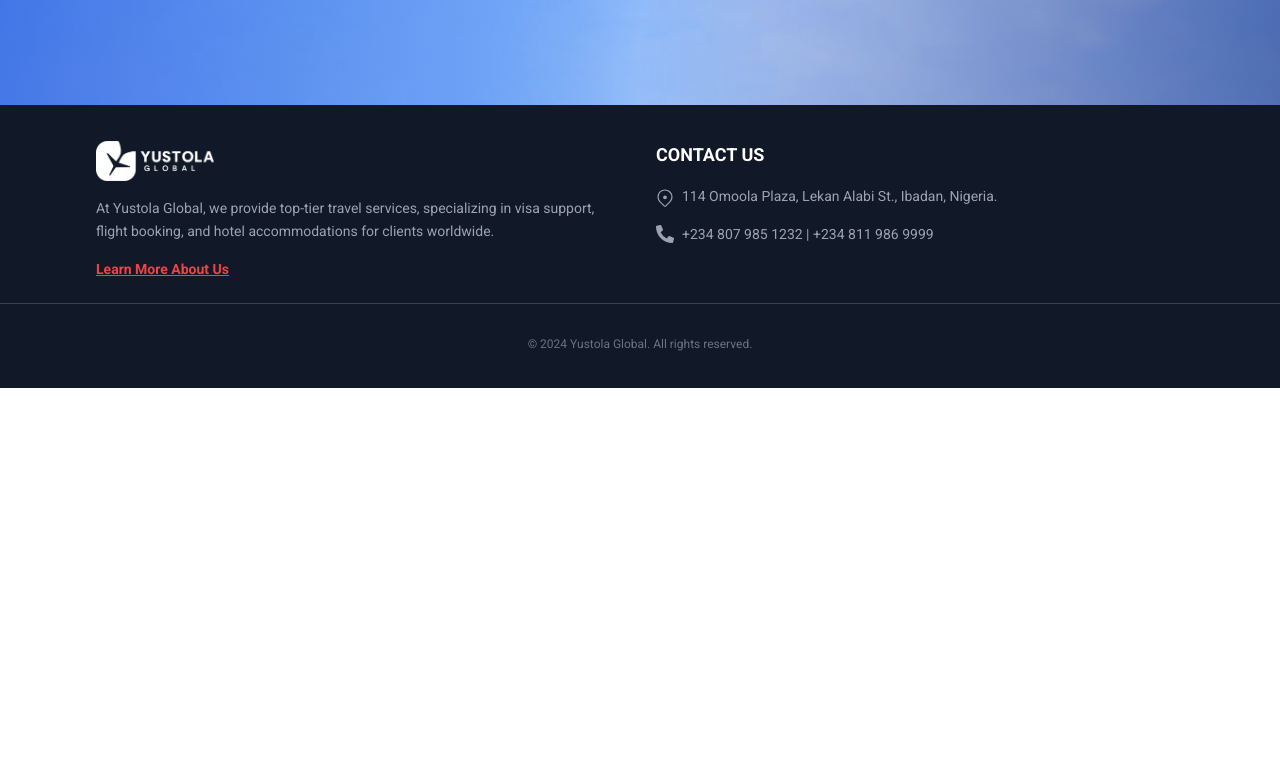
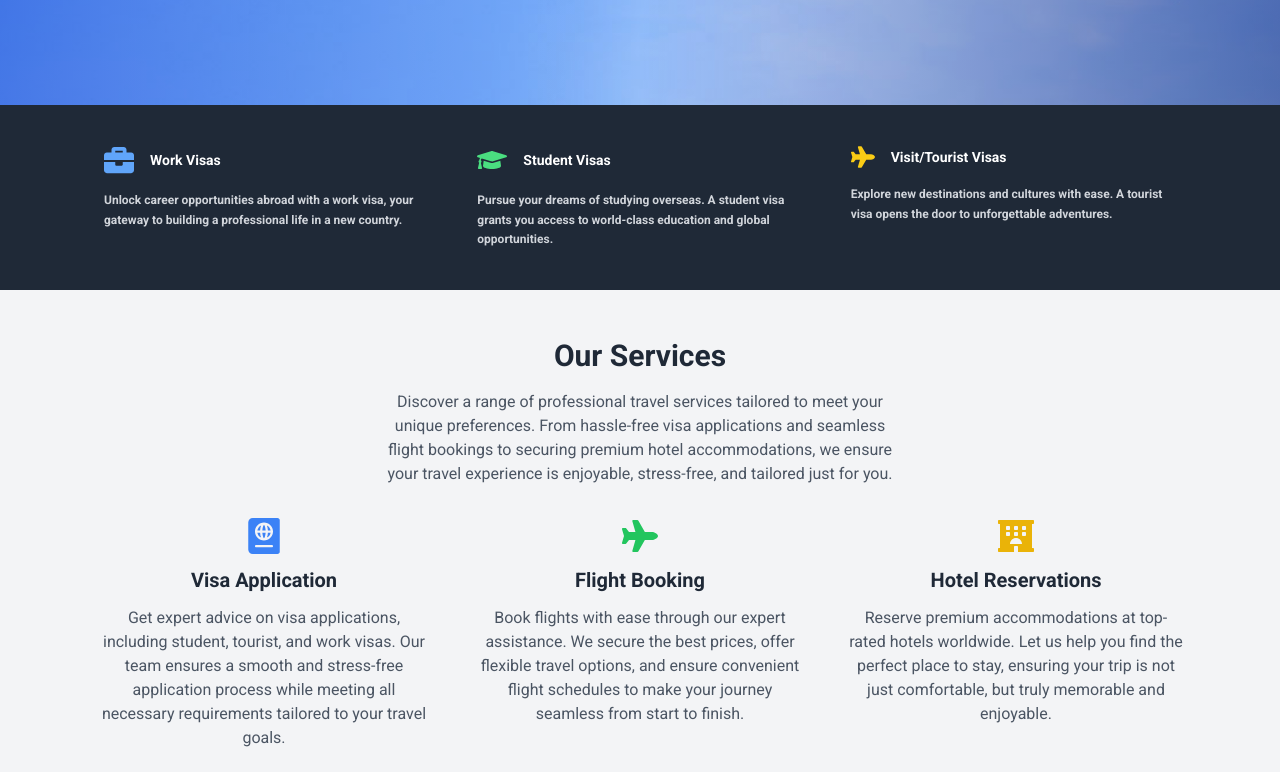
Before and after one commit to DevTaiwo18/Yustola-Global, a React (Vite) app: page / in a window 1280 px wide. Shown: the part 648-1420 px from the top of the page. Before the commit the page ends 1036 px from the top, so only its background shows below. Built offline with nearby package versions, Linux system fonts and the light colour scheme.

Commit message:
first commit

```diff
--- /dev/null
+++ b/src/components/Ourservice.jsx
@@ -0,0 +1,57 @@
+import React from "react";
+import { FaPlane, FaHotel, FaPassport } from "react-icons/fa";
+
+const Ourservice = () => {
+  return (
+    <div className="py-12 bg-gray-100">
+      {/* Section Title */}
+      <div className="text-center mb-8 px-4">
+        <h2 className="text-3xl font-bold text-gray-800">Our Services</h2>
+        <p className="mt-4 text-gray-600 max-w-lg mx-auto leading-relaxed text-sm md:text-base">
+          Discover a range of professional travel services tailored to meet your unique preferences.
+          From hassle-free visa applications and seamless flight bookings to securing premium hotel
+          accommodations, we ensure your travel experience is enjoyable, stress-free, and tailored
+          just for you.
+        </p>
+      </div>
+
+      {/* Services Grid */}
+      <div className="max-w-[90%] md:max-w-[85%] mx-auto grid grid-cols-1 md:grid-cols-3 gap-8 md:gap-10 text-center">
+        {/* Visa Application */}
+        <div className="space-y-3">
+          <FaPassport className="text-4xl text-blue-500 mx-auto" />
+          <h3 className="text-lg md:text-xl font-semibold text-gray-800">Visa Application</h3>
+          <p className="text-gray-600 text-sm md:text-base leading-relaxed">
+            Get expert advice on visa applications, including student, tourist, and work visas.
+            Our team ensures a smooth and stress-free application process while meeting all
+            necessary requirements tailored to your travel goals.
+          </p>
+        </div>
+
+        {/* Flight Booking */}
+        <div className="space-y-3">
+          <FaPlane className="text-4xl text-green-500 mx-auto" />
+          <h3 className="text-lg md:text-xl font-semibold text-gray-800">Flight Booking</h3>
+          <p className="text-gray-600 text-sm md:text-base leading-relaxed">
+            Book flights with ease through our expert assistance. We secure the best prices,
+            offer flexible travel options, and ensure convenient flight schedules to make your
+            journey seamless from start to finish.
+          </p>
+        </div>
+
+        {/* Hotel Reservations */}
+        <div className="space-y-3">
+          <FaHotel className="text-4xl text-yellow-500 mx-auto" />
+          <h3 className="text-lg md:text-xl font-semibold text-gray-800">Hotel Reservations</h3>
+          <p className="text-gray-600 text-sm md:text-base leading-relaxed">
+            Reserve premium accommodations at top-rated hotels worldwide. Let us help you find
+            the perfect place to stay, ensuring your trip is not just comfortable, but truly
+            memorable and enjoyable.
+          </p>
+        </div>
+      </div>
+    </div>
+  );
+};
+
+export default Ourservice;
--- a/src/pages/Home.jsx
+++ b/src/pages/Home.jsx
@@ -3,6 +3,8 @@ import React from 'react';
 import { Helmet } from 'react-helmet-async';
 import { Link } from 'react-router-dom'; // Importing Link for navigation
 import Herosection from './../assets/29cca-slider-5.jpg';
+import { FaBriefcase, FaGraduationCap, FaPlane } from 'react-icons/fa';
+import Ourservice from '../components/Ourservice';
 
 const Home = () => {
   return (
@@ -48,6 +50,49 @@ const Home = () => {
         {/* Overlay */}
         <div className="absolute inset-0 bg-gradient-to-r from-blue-700 via-transparent to-blue-900 opacity-60"></div>
       </div>
+
+      {/* Visa Types Section */}
+      <div className="py-10 bg-gray-800 text-gray-300">
+        <div className="max-w-[85%] px-2 mx-auto grid grid-cols-1 sm:grid-cols-2 md:grid-cols-3 gap-6 md:gap-12">
+
+          {/* Work Visas */}
+          <div className="space-y-4">
+            <div className="flex items-center space-x-4">
+              <FaBriefcase className="text-2xl sm:text-3xl text-blue-400" />
+              <h3 className="text-sm font-bold text-white">Work Visas</h3>
+            </div>
+            <p className="text-xs font-semibold leading-relaxed">
+              Unlock career opportunities abroad with a work visa, your gateway to building a professional life in a new country.
+            </p>
+          </div>
+
+          {/* Student Visas */}
+          <div className="space-y-4">
+            <div className="flex items-center space-x-4">
+              <FaGraduationCap className="text-2xl sm:text-3xl text-green-400" />
+              <h3 className="text-sm font-bold text-white">Student Visas</h3>
+            </div>
+            <p className="text-xs font-semibold leading-relaxed">
+              Pursue your dreams of studying overseas. A student visa grants you access to world-class education and global opportunities.
+            </p>
+          </div>
+
+          {/* Visit/Tourist Visas */}
+          <div className="space-y-4">
+            <div className="flex items-center space-x-4">
+              <FaPlane className="text-2xl text-yellow-400" />
+              <h3 className="text-sm font-bold text-white">Visit/Tourist Visas</h3>
+            </div>
+            <p className="text-xs font-semibold leading-relaxed">
+              Explore new destinations and cultures with ease. A tourist visa opens the door to unforgettable adventures.
+            </p>
+          </div>
+        </div>
+      </div>
+
+      {/* Our service */}
+      <Ourservice />
+
     </div>
   );
 };
```
